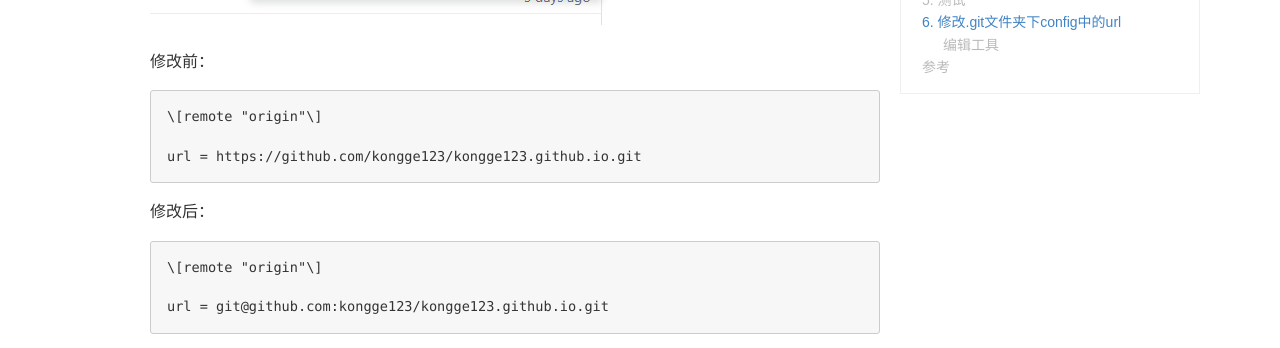
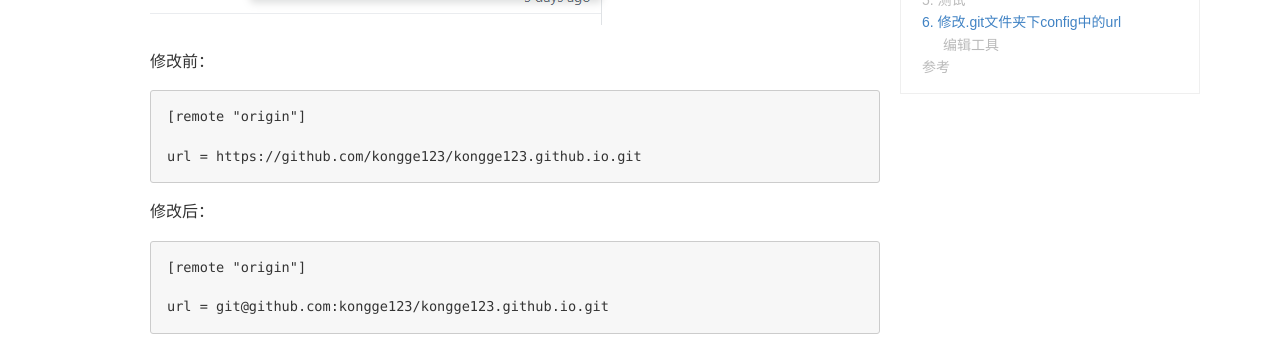
Before and after one commit to kongge123/kongge123.github.io, a Jekyll site: the page built from _posts/2019-01-17-testing.md, in a window 1280 px wide and 900 px high, scrolled down 1674 px. Shown: the part 152-500 px from the top of the window. Built offline with Jekyll 4.4.1, drawn with Linux system fonts in a browser that asks for light colours; comment, search, counter and statistics services are not loaded.

```diff
--- a/_posts/2019-01-17-testing.md
+++ b/_posts/2019-01-17-testing.md
@@ -69,13 +69,13 @@ Hi kongge123! You've successfully authenticated, but GitHub does not provide she
 
 修改前：
 
-    \[remote "origin"\]
+    [remote "origin"]
 
     url = https://github.com/kongge123/kongge123.github.io.git
 
 修改后：
 
-    \[remote "origin"\]
+    [remote "origin"]
 
     url = git@github.com:kongge123/kongge123.github.io.git
 
```
